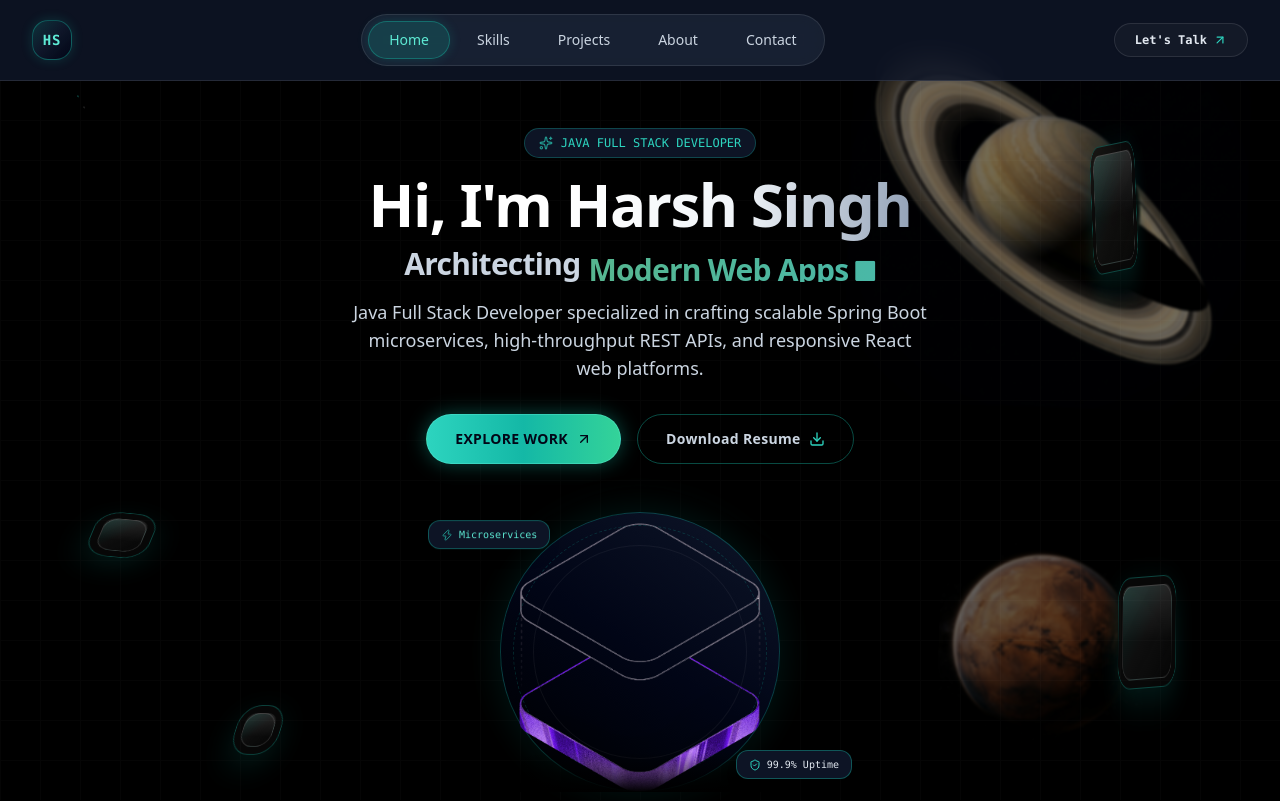
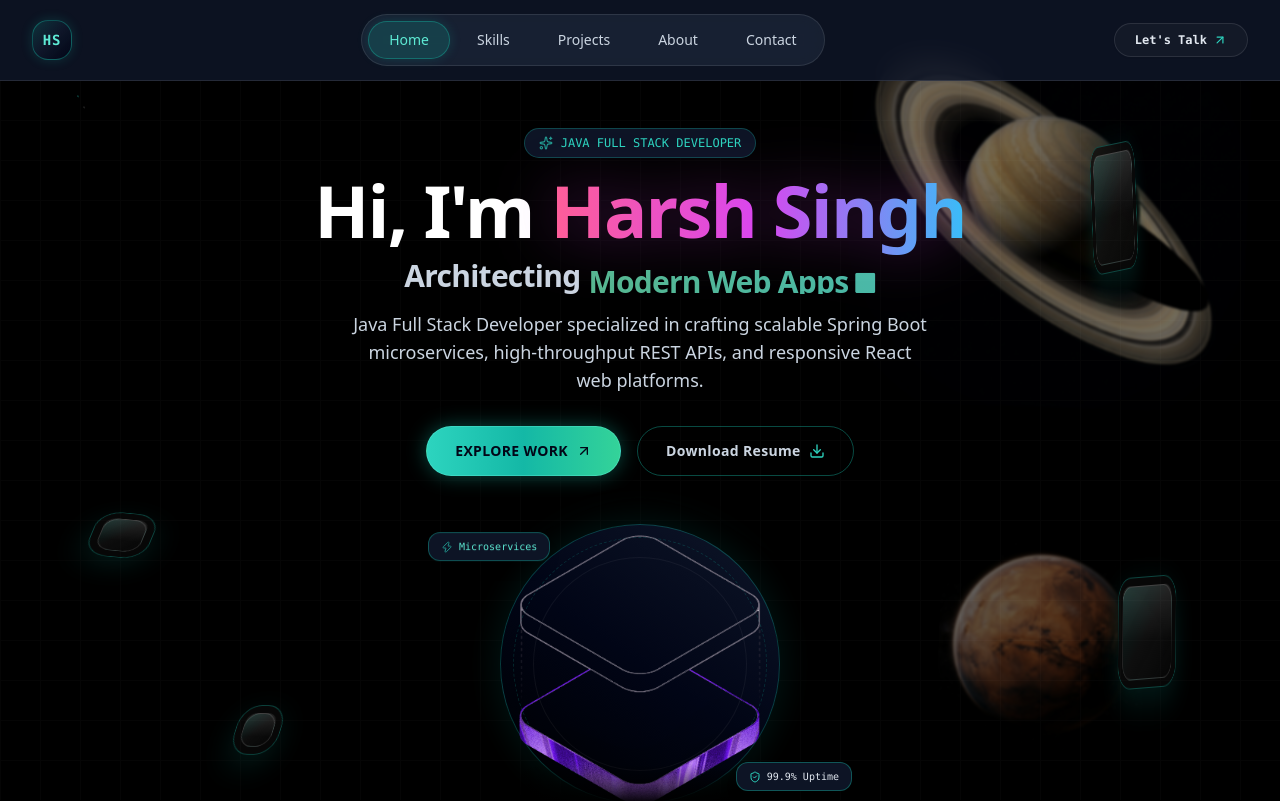
Before and after one commit to ah-alanharsh6778/portfolio, a React (Vite) app: page / in a window 1280 px wide. Shown: the top 801 px of the page. Built offline with nearby package versions, Linux system fonts and the light colour scheme.

Commit message:
style: apply vibrant pink-blue mix gradient to Harsh Singh in hero

```diff
--- a/src/components/Hero.jsx
+++ b/src/components/Hero.jsx
@@ -73,14 +73,17 @@ export default function Hero() {
           <span>JAVA FULL STACK DEVELOPER</span>
         </motion.div>
 
-        {/* 1. MAIN CENTERED HEADLINE */}
+        {/* 1. MAIN CENTERED HEADLINE WITH VIBRANT PINK-BLUE GRADIENT */}
         <motion.h1
           initial={{ opacity: 0, y: 20 }}
           animate={{ opacity: 1, y: 0 }}
           transition={{ duration: 0.7, delay: 0.1, ease: [0.16, 1, 0.3, 1] }}
-          className="text-4xl sm:text-5xl md:text-6xl font-extrabold tracking-tight text-white leading-tight"
+          className="text-4xl sm:text-5xl md:text-6xl lg:text-7xl font-extrabold tracking-tight text-white leading-tight"
         >
-          Hi, I'm <span className="bg-gradient-to-r from-white via-slate-100 to-slate-400 bg-clip-text text-transparent">Harsh Singh</span>
+          Hi, I'm{' '}
+          <span className="bg-gradient-to-r from-[#FF5E97] via-[#D946EF] via-[#818CF8] to-[#38BDF8] bg-clip-text text-transparent font-black tracking-tight filter drop-shadow-[0_0_30px_rgba(217,70,239,0.35)]">
+            Harsh Singh
+          </span>
         </motion.h1>
 
         {/* 2. DYNAMIC UPWARD SLIDING REEL (Centered) */}
@@ -154,7 +157,7 @@ export default function Hero() {
           </motion.a>
         </motion.div>
 
-        {/* 5. CENTERED PORTRAIT WITH ROTATING CIRCULAR PLATFORM (Original Circular Design) */}
+        {/* 5. CENTERED PORTRAIT WITH ROTATING CIRCULAR PLATFORM */}
         <motion.div
           initial={{ opacity: 0, scale: 0.92, y: 25 }}
           animate={{ opacity: 1, scale: 1, y: 0 }}
```
